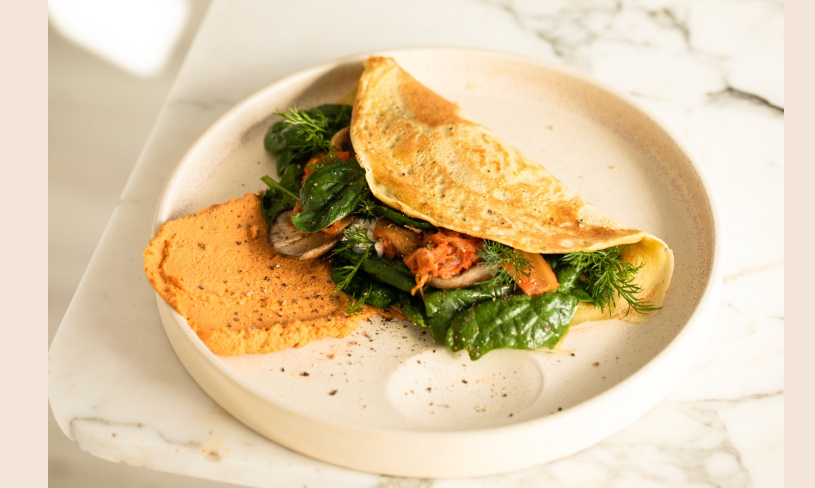
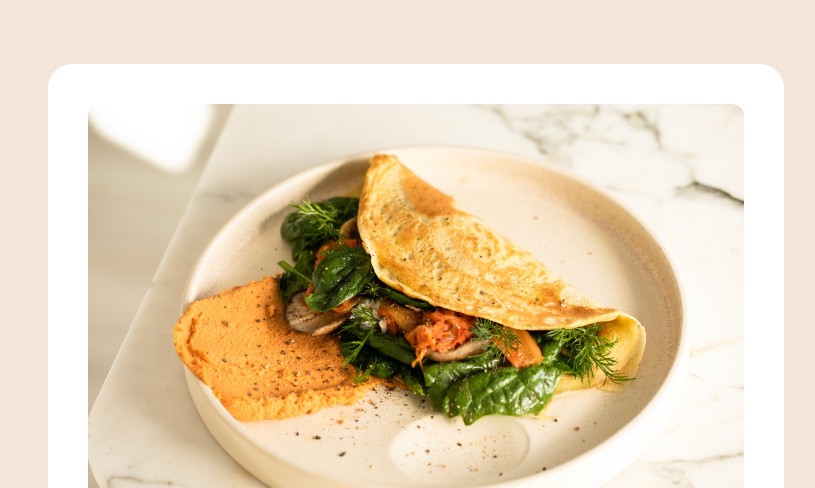
Before and after one commit to eduardaandrade07/projeto-receitas, a plain HTML site: page index.html in a window 1280 px wide. Shown: the top 488 px of the page, without its empty margins (224-1039 px from the left). Drawn offline with Linux system fonts and the light colour scheme.

Commit message:
Terceiro commit do CSS

```diff
--- a/style.css
+++ b/style.css
@@ -11,10 +11,17 @@ body > div {
     background-color: #fff;
     max-width: 736px;
     margin-inline: auto;
+    margin-block: 64px;
+    padding: 40px;
+    border-radius: 24px;
 }
 div img {
-    width: 100%
+    width: 100%;
+    border-radius: 12px;
+    margin-bottom: 40px;
 }
+
+
 h1,h2 {
     font-family: 'Lora', 'serif';
 }
```
Also changed, not shown: index.html (+2 -1 lines).
